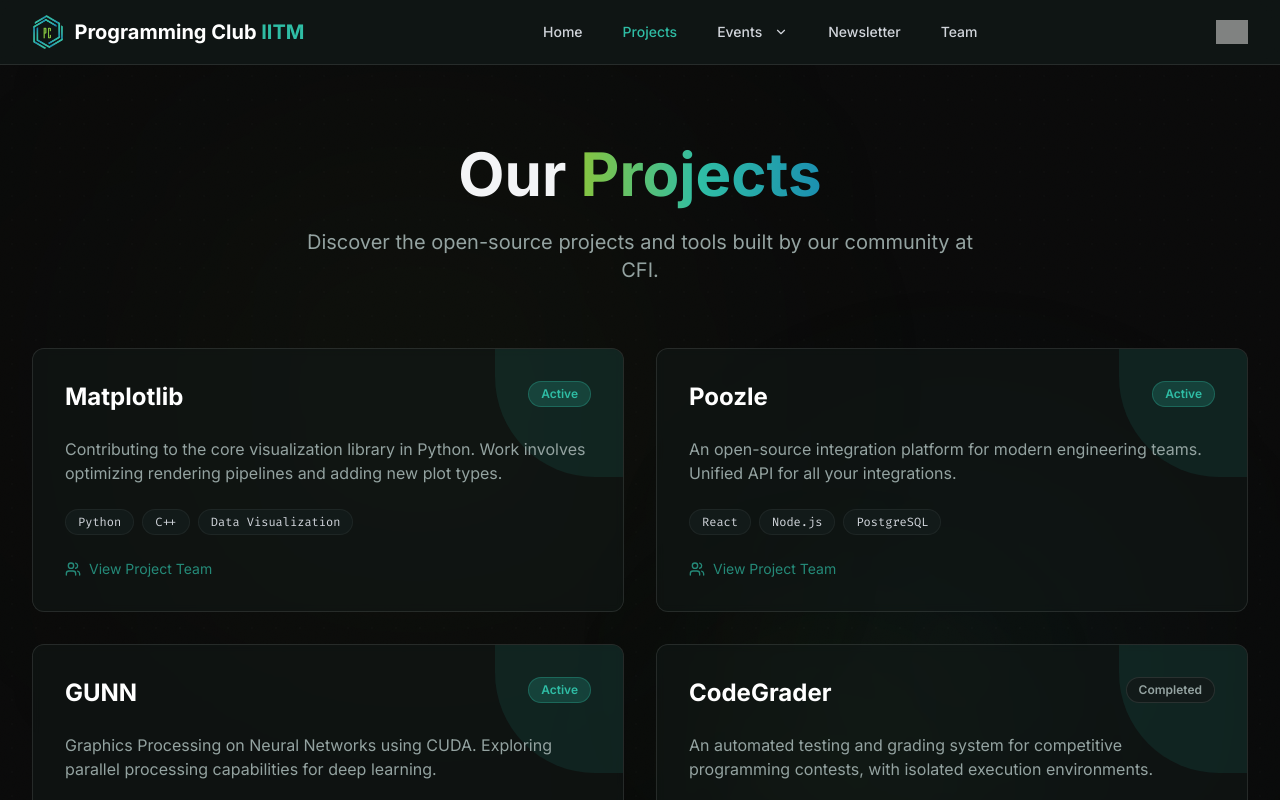
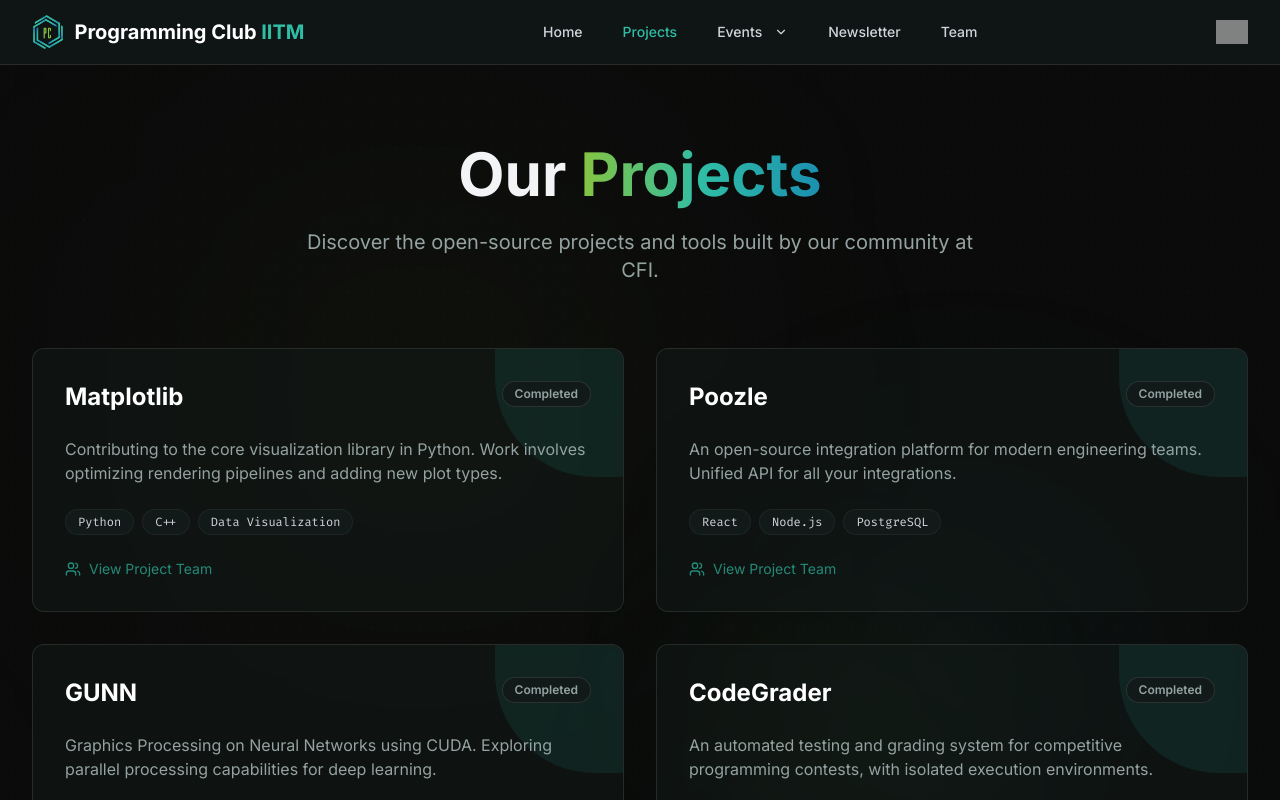
Before and after one commit to Programming-Club-IITM/website, a React (Vite) app: page /#/projects in a window 1280 px wide. Shown: the top 800 px of the page. Built offline with nearby package versions, Linux system fonts and the light colour scheme; grey boxes are pictures that could not be loaded.

Commit message:
smaller tweaks

```diff
--- a/src/data/projectsData.js
+++ b/src/data/projectsData.js
@@ -16,7 +16,7 @@
     description: 'Contributing to the core visualization library in Python. Work involves optimizing rendering pipelines and adding new plot types.',
     tags: ['Python', 'C++', 'Data Visualization'],
     githubLink: null,
-    status: 'active',
+    status: 'completed',
     teamId: 1,
   },
   {
@@ -25,7 +25,7 @@
     description: 'An open-source integration platform for modern engineering teams. Unified API for all your integrations.',
     tags: ['React', 'Node.js', 'PostgreSQL'],
     githubLink: null,
-    status: 'active',
+    status: 'completed',
     teamId: 2,
   },
   {
@@ -34,7 +34,7 @@
     description: 'Graphics Processing on Neural Networks using CUDA. Exploring parallel processing capabilities for deep learning.',
     tags: ['CUDA', 'C++', 'Deep Learning'],
     githubLink: null,
-    status: 'active',
+    status: 'completed',
     teamId: 3,
   },
   {
--- a/src/pages/Events.jsx
+++ b/src/pages/Events.jsx
@@ -107,7 +107,7 @@
           <div className="mb-20">
             <h2 className="text-3xl font-bold mb-8 flex items-center gap-3">
               <span className="w-8 h-8 rounded-full bg-primary/20 flex items-center justify-center text-primary text-sm">
-                ✦
+                ✴
               </span>
               Upcoming Events
             </h2>
@@ -135,7 +135,7 @@
           <div>
             <h2 className="text-3xl font-bold mb-10 text-white flex items-center gap-3">
               <span className="w-8 h-8 rounded-full bg-surface flex items-center justify-center text-textMuted text-sm border border-white/10">
-                ❖
+                ✹
               </span>
               Event Archive
             </h2>
--- a/src/pages/Home.jsx
+++ b/src/pages/Home.jsx
@@ -89,7 +89,7 @@
           initial={{ opacity: 0 }}
           animate={{ opacity: 1 }}
           transition={{ duration: 1, delay: 0.8 }}
-          className="mt-16 max-w-2xl mx-auto flex flex-col items-center justify-center space-y-2 z-10 relative"
+          className="mt-8 mb-16 max-w-2xl mx-auto flex flex-col items-center justify-center space-y-2 z-10 relative"
         >
           <p className="text-textMuted/80 text-sm md:text-base italic font-medium text-center">
             "{quotes[quoteIndex]?.text}"
--- a/src/pages/NewsletterDetail.jsx
+++ b/src/pages/NewsletterDetail.jsx
@@ -75,7 +75,7 @@
                         initial={{ opacity: 0, y: 20 }}
                         animate={{ opacity: 1, y: 0 }}
                         transition={{ duration: 0.6, delay: 0.15 }}
-                        className="prose prose-invert prose-lg max-w-none prose-headings:text-white prose-a:text-accent hover:prose-a:text-highlight prose-pre:bg-[#0d1312] prose-pre:border prose-pre:border-white/10"
+                        className="prose prose-invert prose-lg max-w-none prose-headings:text-white prose-a:text-accent hover:prose-a:text-highlight prose-pre:bg-[#0d1312] prose-pre:border prose-pre:border-white/10 prose-pre:whitespace-pre-wrap prose-pre:break-words prose-code:break-words"
                     >
                         {/* Custom components map to intercept images and wrap them in assetPath */}
                         <ReactMarkdown
```
